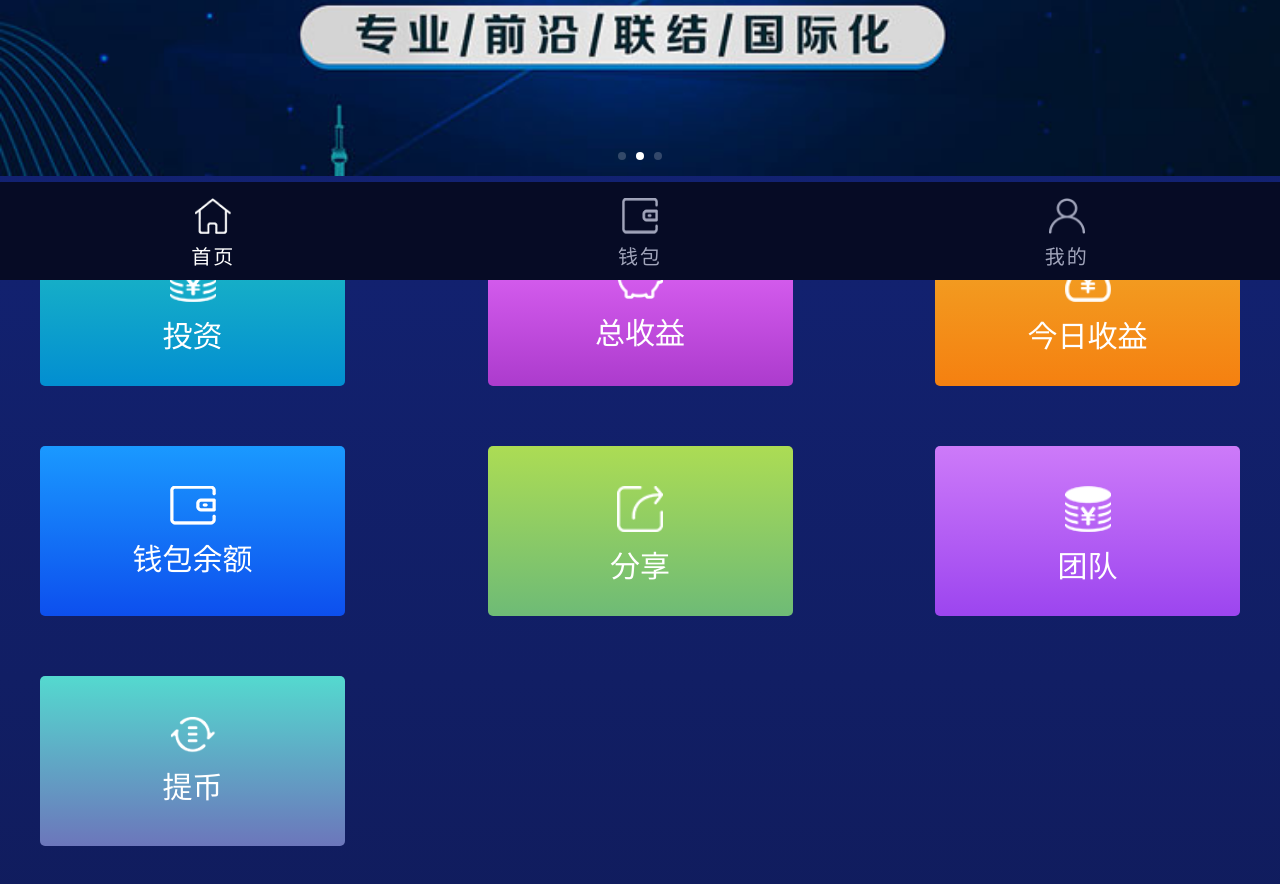
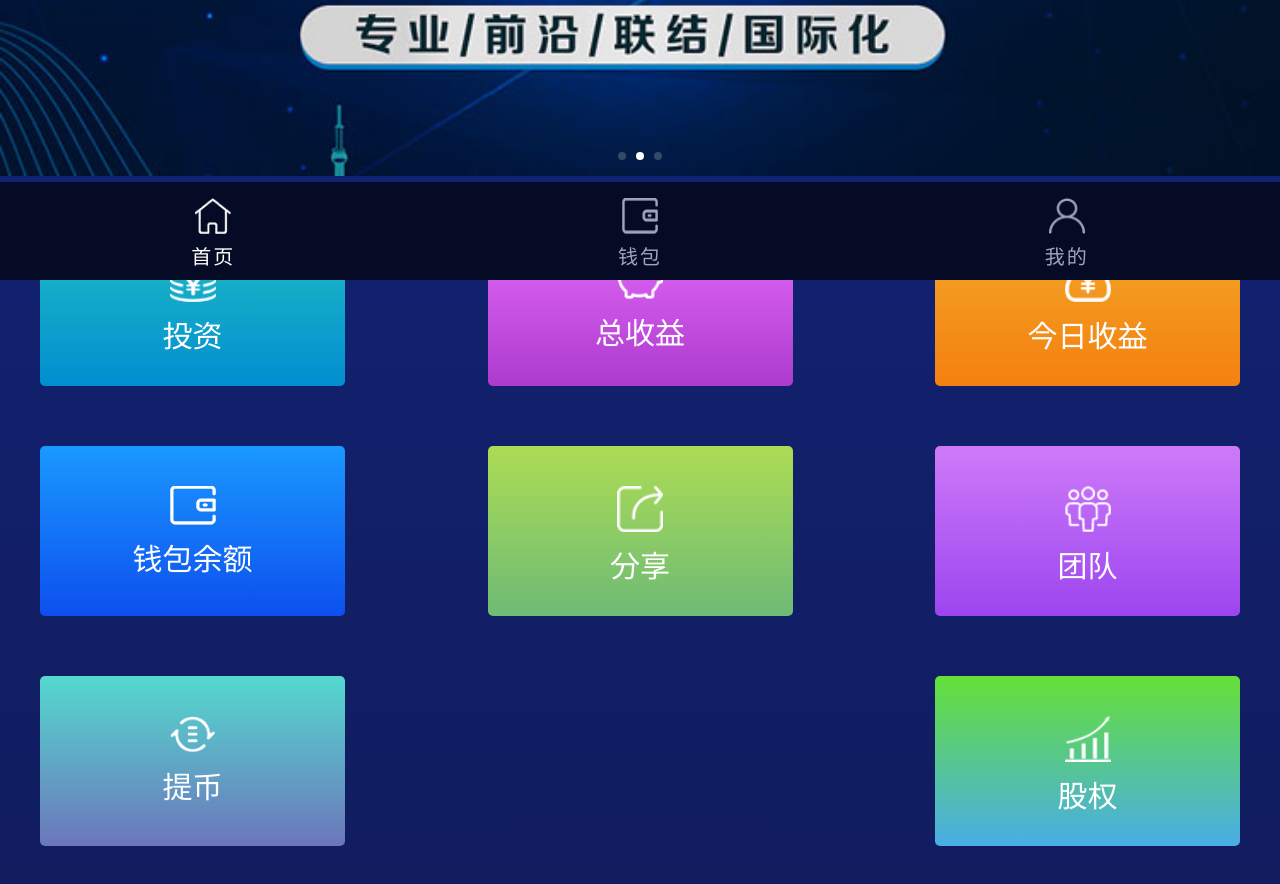
Before and after one commit to zhifengnetwork/HTDweb, a plain HTML site: page home/index.html in a window 1280 px wide. Shown: the part 520-1404 px from the top of the page. Drawn offline with Linux system fonts and the light colour scheme; a web font is replaced by a local one.

Commit message:
加股权

```diff
--- a/css/home/index.css
+++ b/css/home/index.css
@@ -118,3 +118,11 @@
 	background: -o-linear-gradient(top, #54d9cf 0%, #6c76bb 100%);
 	background: -ms-linear-gradient(top, #54d9cf 0%, #6c76bb 100%);
 }
+.nav-wrap-zp ul li.itemColor-8{
+    background: linear-gradient(#65e037,#49ade7);
+    background: -moz-linear-gradient(top, #65e037 0%, #49ade7 100%);
+	background: -webkit-gradient(linear, left top, left bottom, color-stop(0%, #65e037), color-stop(100%, #49ade7));
+	background: -webkit-linear-gradient(top, #65e037 0%, #49ade7 100%);
+	background: -o-linear-gradient(top, #65e037 0%, #49ade7 100%);
+	background: -ms-linear-gradient(top, #65e037 0%, #49ade7 100%);
+}
--- a/home/index.html
+++ b/home/index.html
@@ -68,7 +68,7 @@
                 </li>
                 <li class="itemColor-6">
                     <a href="directDrive.html">
-                        <img src="../image/home/Assets-icon@2x.png" alt="">
+                        <img src="../image/home/team-icon@2x.png" alt="">
                         <span>团队</span>
                         <!-- <span>35.00</span> -->
                     </a>
@@ -78,6 +78,12 @@
                         <img src="../image/home/withdraw-money-icon@2x.png" alt="">
                         <span>提币</span>
                         <!-- <span>35.00</span> -->
+                    </a>
+                </li>
+                <li class="itemColor-8">
+                    <a href="#">
+                        <img src="../image/home/stock-icon.png" alt="">
+                        <span>股权</span>
                     </a>
                 </li>
             </ul>
```
Also changed, not shown: image/home/stock-icon.png (added).
